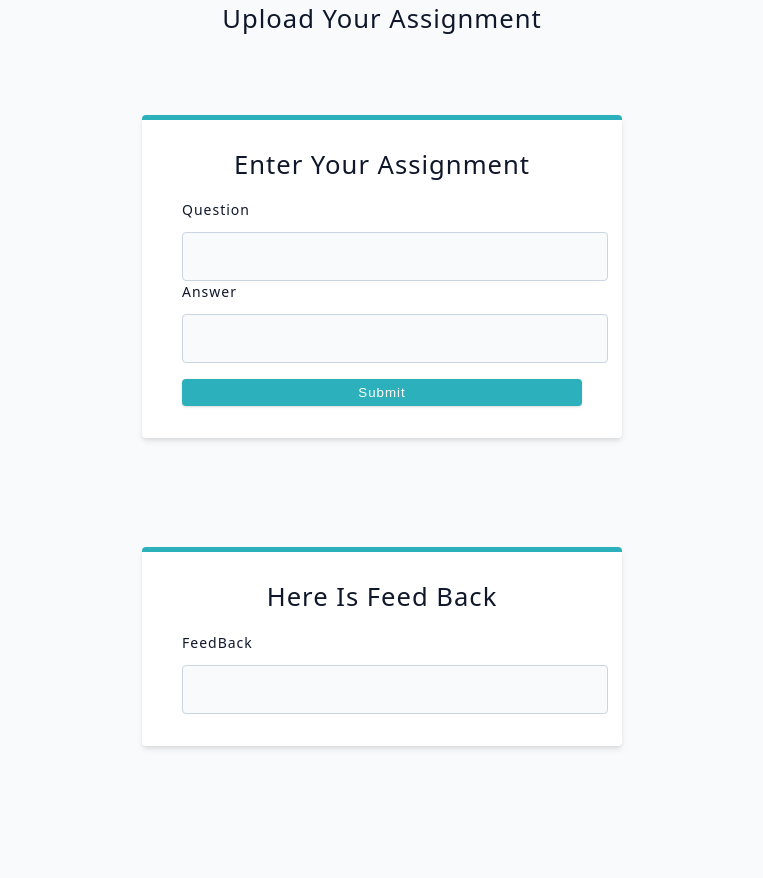
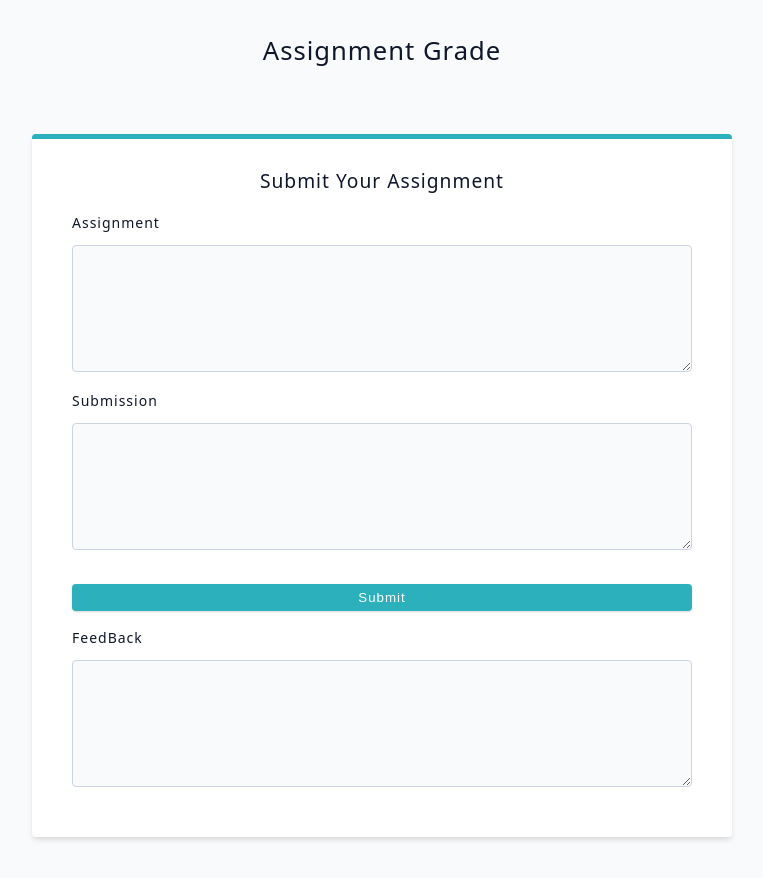
Before and after one commit to kashyapshukla/Auto_grading, a React (Create React App) app in the folder frontend/: page /upload in a window 1280 px wide. Shown: the top 878 px of the page, without its empty margins (258-1021 px from the left). Before the commit the page ends 800 px from the top, so only its background shows below. Built offline with nearby package versions, Linux system fonts and the light colour scheme.

Commit message:
Logo changes and some UI modification of the upload assignment page

```diff
--- a/frontend/package.json
+++ b/frontend/package.json
@@ -11,6 +11,7 @@
     "@testing-library/jest-dom": "^5.17.0",
     "@testing-library/react": "^13.4.0",
     "@testing-library/user-event": "^13.5.0",
+    "node-modules": "^1.0.1",
     "react": "^18.2.0",
     "react-dom": "^18.2.0",
     "react-router-dom": "^6.22.3",
--- /dev/null
+++ b/frontend/src/assets/wrappers/Assignment.js
@@ -0,0 +1,51 @@
+import styled from 'styled-components'
+
+const Wrapper = styled.section`
+  min-height: 100vh;
+  display: grid;
+  align-items: center;
+  .logo {
+    display: block;
+    margin: 0 auto;
+    margin-bottom: 1.38rem;
+  }
+  .form {
+    max-width: 700px;
+    border-top: 5px solid var(--primary-500);
+  }
+  h4 {
+    text-align: center;
+    margin-bottom: 1.38rem;
+    margin-top: 2.38rem;
+  }
+  h5 {
+    text-align: center;
+    margin-bottom: 1.38rem;
+  }
+  p {
+    margin-top: 1rem;
+    text-align: center;
+    line-height: 1.5;
+  }
+  .btn {
+    margin-top: 1rem;
+    width: 100%;
+  }
+  .member-btn {
+    color: var(--primary-500);
+    letter-spacing: var(--letter-spacing);
+    margin-left: 0.25rem;
+  }
+  .form-input,
+  .form-textarea,
+  .form-select {
+    width: 620px;
+    height: 127px;
+    padding: 0.375rem 0.75rem;
+    border-radius: var(--border-radius);
+    background: var(--background-color);
+    border: 1px solid var(--grey-300);
+    color: var(--text-color);
+  }
+`
+export default Wrapper
--- a/frontend/src/components/Home/HomePage.jsx
+++ b/frontend/src/components/Home/HomePage.jsx
@@ -2,12 +2,15 @@ import React from 'react'
 import Wrapper from '../../assets/wrappers/HomePage'
 import homeImage from '../../assets/Images/homeImage.svg'
 import { Link } from 'react-router-dom'
+import Logo from '../Logo/Logo'
 
 function LoginPage() {
   return (
-    <Wrapper >
+    <Wrapper>
       <nav>
-        <h2 className='logo'>Code Grader</h2>
+        <nav>
+          <Logo />
+        </nav>
       </nav>
       <div className='container page'>
         <div className='info'>
--- /dev/null
+++ b/frontend/src/components/Logo/Logo.jsx
@@ -0,0 +1,6 @@
+import logo from '../../assets/Images/logo-png (6).jpg'
+const Logo = () => {
+  return <img src={logo} alt='cg' className='logo' />
+}
+
+export default Logo
--- a/frontend/src/components/Upload/upload.jsx
+++ b/frontend/src/components/Upload/upload.jsx
@@ -1,6 +1,6 @@
 import React, { useState } from 'react'
 
-import Wrapper from '../../assets/wrappers/RegisterAndLoginPage'
+import Wrapper from '../../assets/wrappers/Assignment'
 import { Link } from 'react-router-dom'
 
 function Upload() {
@@ -11,25 +11,20 @@ function Upload() {
   })
   // const nv = useNavigate();
 
-  const handleSubmit = (e) => {
-
-
-  }
+  const handleSubmit = (e) => {}
 
   return (
-
     <Wrapper>
-      <h4>Upload your Assignment</h4>
-
-
-      <form onSubmit={handleSubmit} className='form' >
-        <h4>Enter your Assignment</h4>
-        <label htmlFor='text' className='form-label'>
-            Question
+      <nav>
+        <h4>Assignment Grade</h4>
+      </nav>
+      <form onSubmit={handleSubmit} className='form'>
+        <h5>Submit your Assignment</h5>
+        <div className='form-row'>
+          <label htmlFor='text' className='form-label'>
+            Assignment
           </label>
-          <input
-
-            type='text'
+          <textarea
             id='Question'
             name='Email'
             className='form-input'
@@ -37,12 +32,12 @@ function Upload() {
             required
             onChange={(e) => setState({ ...state, Question: e.target.value })}
           />
-           <label htmlFor='text' className='form-label'>
-            Answer
+        </div>
+        <div className='form-row'>
+          <label htmlFor='text' className='form-label'>
+            Submission
           </label>
-          <input
-
-            type='text'
+          <textarea
             id='Answer'
             name='Answer'
             className='form-input'
@@ -50,19 +45,17 @@ function Upload() {
             required
             onChange={(e) => setState({ ...state, Answer: e.target.value })}
           />
-           <button type='submit' className='btn'>
-          Submit
-        </button>
-
-      </form>
-      <form className='form'  style={{Width: 500}}>
-        <h4>Here is feed back</h4>
-        <label htmlFor='text' className='form-label' >
-           FeedBack
+        </div>
+        <div className='form-row'>
+          <button type='submit' className='btn'>
+            Submit
+          </button>
+        </div>
+        <div className='form-row'>
+          <label htmlFor='text' className='form-label'>
+            FeedBack
           </label>
-          <input
-
-            type='text'
+          <textarea
             id='Question'
             name='Email'
             className='form-input'
@@ -70,9 +63,23 @@ function Upload() {
             required
             onChange={(e) => setState({ ...state, Question: e.target.value })}
           />
-
-
+        </div>
       </form>
+      {/* <form className='form' style={{ Width: 500 }}>
+        <h4>Here is feed back</h4>
+        <label htmlFor='text' className='form-label'>
+          FeedBack
+        </label>
+        <input
+          type='text'
+          id='Question'
+          name='Email'
+          className='form-input'
+          defaultValue=''
+          required
+          onChange={(e) => setState({ ...state, Question: e.target.value })}
+        />
+      </form> */}
     </Wrapper>
   )
 }
--- a/frontend/src/components/login_and_signup/LoginStudent.jsx
+++ b/frontend/src/components/login_and_signup/LoginStudent.jsx
@@ -1,10 +1,9 @@
 import React, { useState } from 'react'
 
 import Wrapper from '../../assets/wrappers/RegisterAndLoginPage'
-import { Link,useNavigate} from 'react-router-dom'
+import { Link, useNavigate } from 'react-router-dom'
 import Upload from '../Upload/upload'
-
-
+import Logo from '../Logo/Logo'
 
 function LoginStudent() {
   const [state, setState] = useState({
@@ -13,8 +12,7 @@ function LoginStudent() {
     isLoggedIn: false,
     userId: '0',
   })
-  const nv = useNavigate();
-
+  const nv = useNavigate()
 
   const handleSubmit = (e) => {
     e.preventDefault()
@@ -37,18 +35,17 @@ function LoginStudent() {
       .then((res) => res.json())
       .then((data) => {
         if (data.status === 'ok') {
-
-
-          console.log("ok")
+          console.log('ok')
           setState({ ...state, isLoggedIn: true, userId: data.data._id })
-         nv(`/upload/`);
+          nv(`/upload/`)
         }
       })
   }
 
   return (
-    <Wrapper >
+    <Wrapper>
       <form onSubmit={handleSubmit} className='form'>
+        <Logo />
         <h4>Login</h4>
         <div className='form-row'>
           <label htmlFor='Email' className='form-label'>
--- a/frontend/src/components/login_and_signup/SignupStudent.jsx
+++ b/frontend/src/components/login_and_signup/SignupStudent.jsx
@@ -1,6 +1,7 @@
 import React, { useState } from 'react'
 import Wrapper from '../../assets/wrappers/RegisterAndLoginPage'
 import { Link } from 'react-router-dom'
+import Logo from '../Logo/Logo'
 
 function SignupStudent() {
   const [state, setState] = useState({
@@ -15,7 +16,7 @@ function SignupStudent() {
   const handleSubmit = (e) => {
     e.preventDefault()
     const { fname, lname, email, password } = state
-    console.log("vvvv",fname,email, password)
+    console.log('vvvv', fname, email, password)
 
     fetch('http://localhost:5005/register', {
       method: 'POST',
@@ -35,8 +36,8 @@ function SignupStudent() {
       .then((res) => res.json())
       .then((data) => {
         console.log(data.status)
-        if ( data.status=== 'ok') {
-          console.log("ok")
+        if (data.status === 'ok') {
+          console.log('ok')
           // setState({ ...state, isLoggedIn: true, userId: data.data._id })
           // nv(`/users_edit_or_new/${data.data._id}`);
         }
@@ -44,8 +45,9 @@ function SignupStudent() {
   }
 
   return (
-    <Wrapper >
+    <Wrapper>
       <form onSubmit={handleSubmit} className='form'>
+        <Logo />
         <h4 className='login'>Sign up</h4>
         <div className='form-row'>
           <label htmlFor='FIrst Name' className='form-label'>
--- a/frontend/src/index.css
+++ b/frontend/src/index.css
@@ -5,7 +5,7 @@
 ::before {
   margin: 0;
   padding: 0;
-  /* box-sizing: border-box; */
+  box-sizing: border-box;
 }
 
 html {
```
Also changed, not shown: frontend/src/assets/Images/logo-png (6).jpg (added), 1 other file (tests, documents, lock files or other folders).
